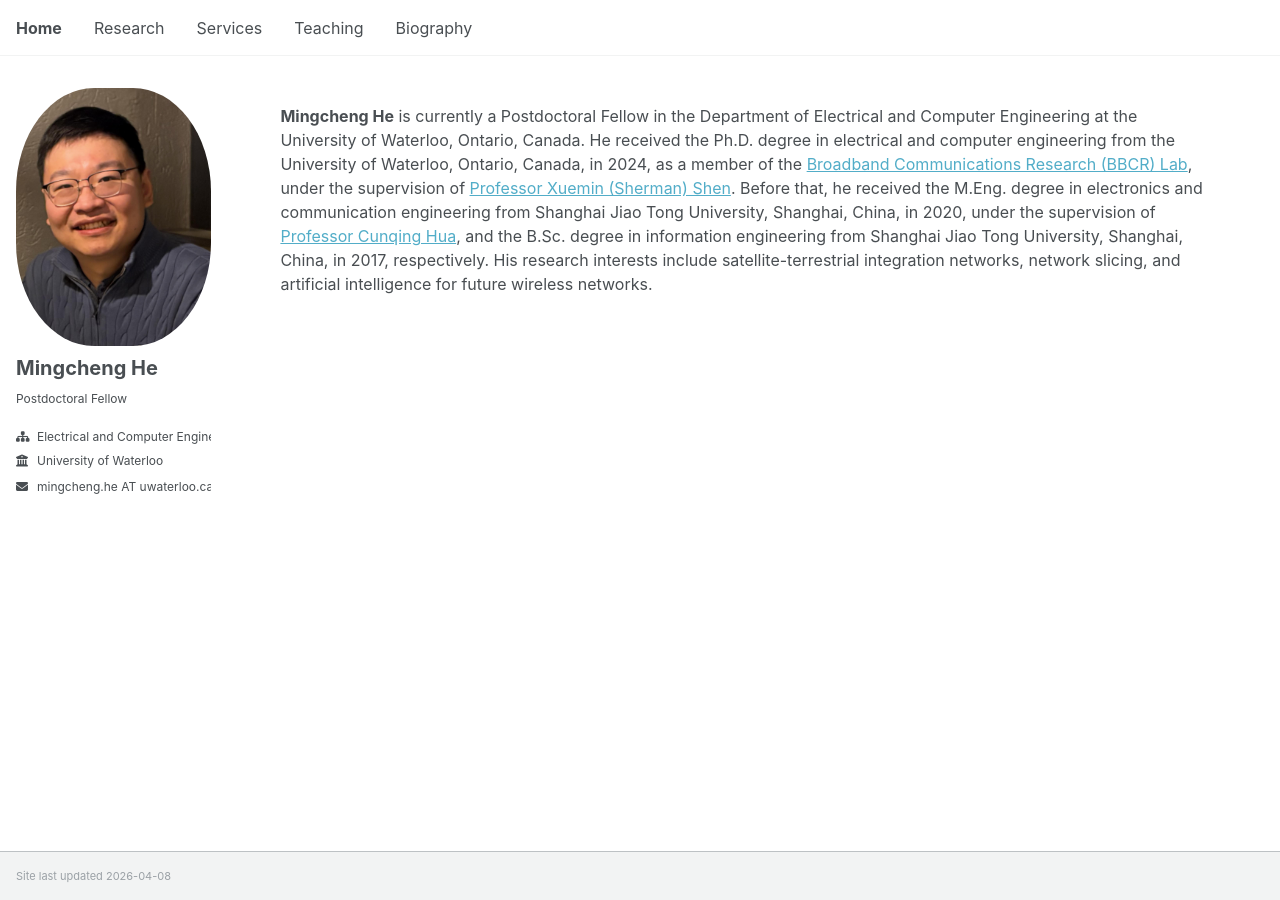
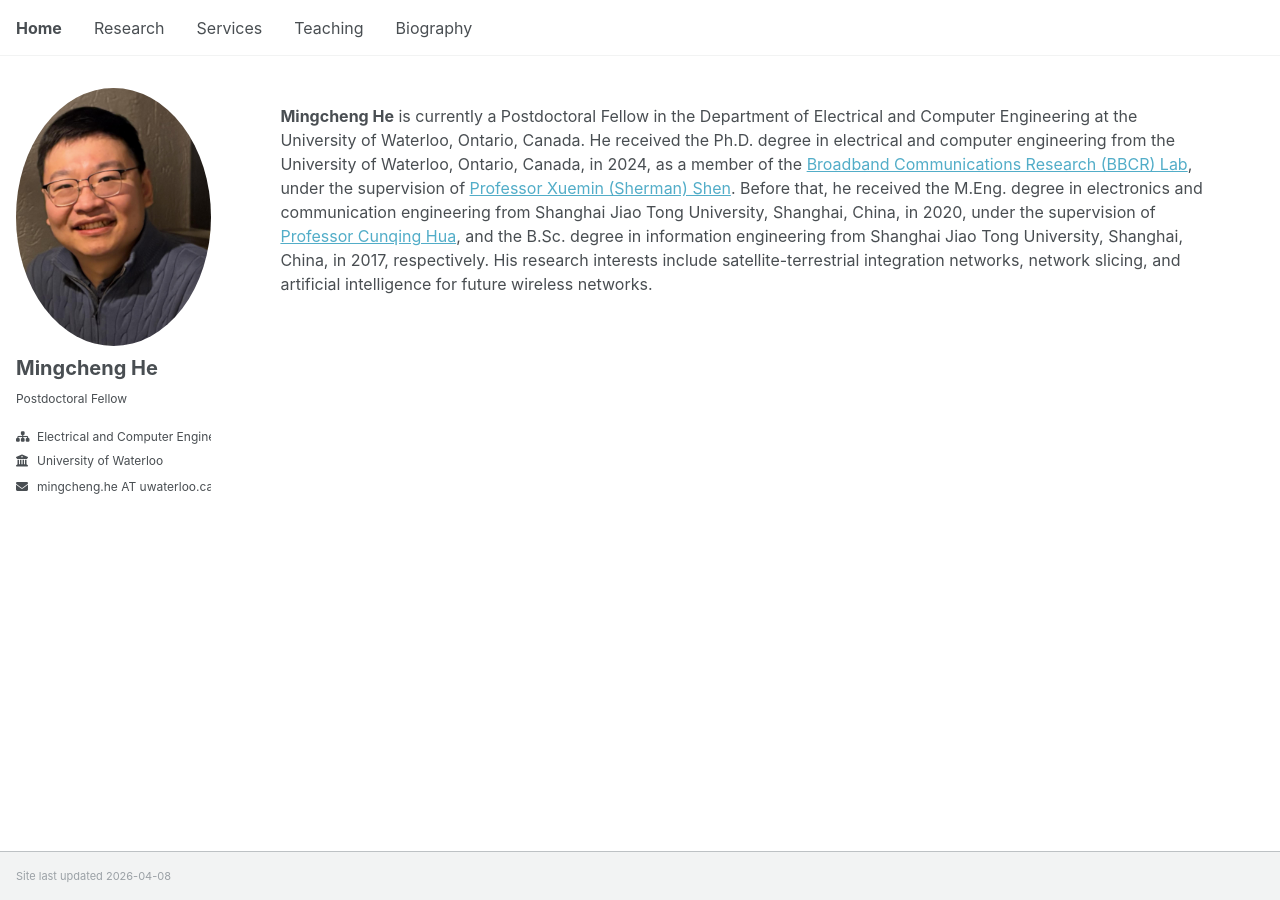
Before and after one commit to mingcheng-he/mingcheng-he.github.io, a Jekyll site: the page built from _pages/about.md, in a window 1280 px wide. Built offline with Jekyll 4.4.1, drawn with Linux system fonts in a browser that asks for light colours; a script that is not in the unit is left out.

Commit message:
Update _sidebar.scss

```diff
--- a/_sass/layout/_sidebar.scss
+++ b/_sass/layout/_sidebar.scss
@@ -95,7 +95,7 @@
 
   img {
     max-width: 210px; // 175
-    border-radius: 40%; // 50%
+    border-radius: 50%; // 50%
 
     @include breakpoint($large) {
       padding: 5; // 5
```
